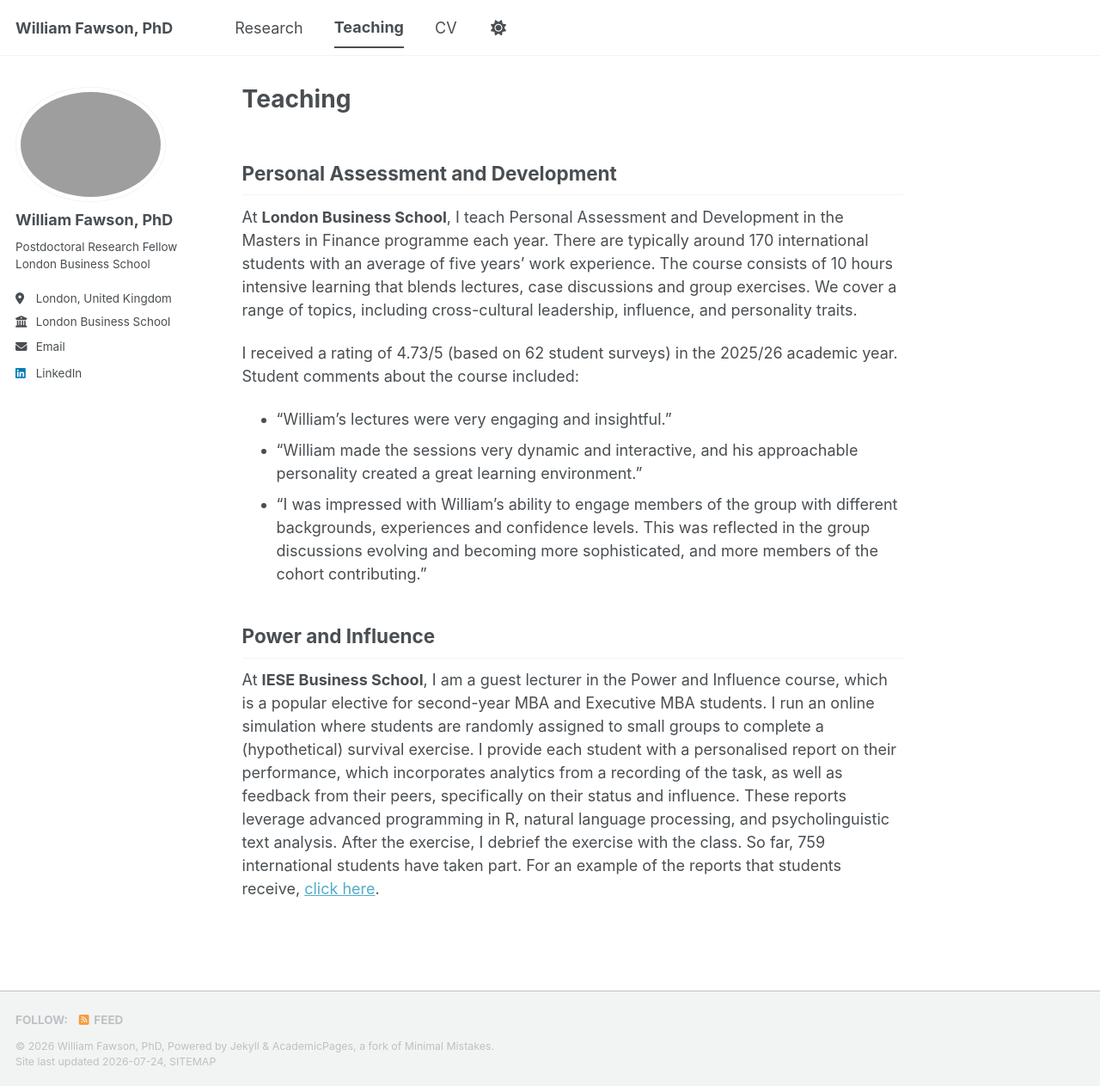
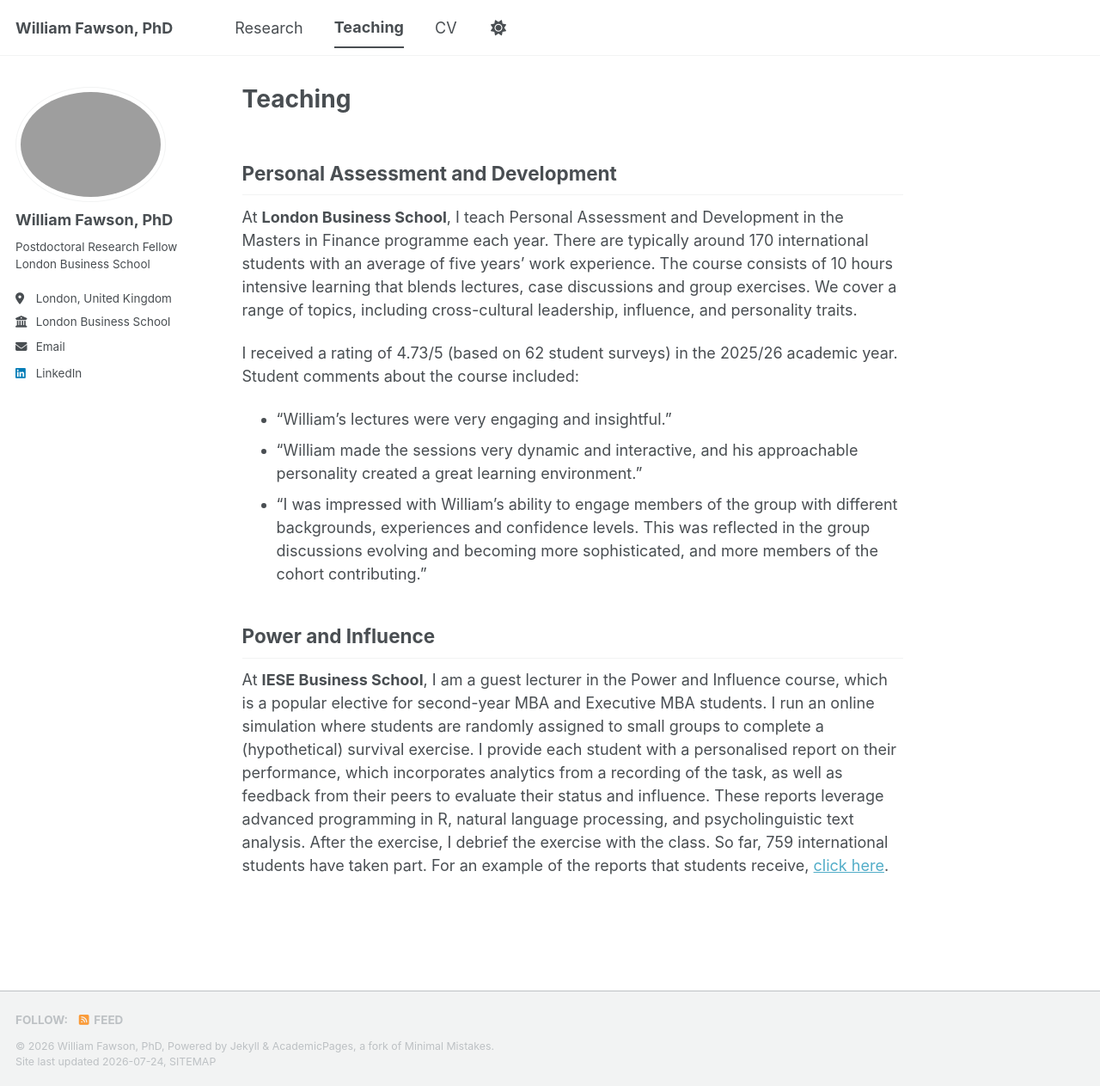
Before and after one commit to williamfawson/williamfawson.github.io, a Jekyll site: the page built from _pages/teaching.md, in a window 1280 px wide and 1263 px high. Shown: the whole window at 86% size. Built offline with Jekyll 4.4.1, drawn with Linux system fonts in a browser that asks for light colours; a style sheet for code colours, icons or effects is not loaded.

Commit message:
Update teaching.md

```diff
--- a/_pages/teaching.md
+++ b/_pages/teaching.md
@@ -14,4 +14,4 @@
 - "I was impressed with William's ability to engage members of the group with different backgrounds, experiences and confidence levels. This was reflected in the group discussions evolving and becoming more sophisticated, and more members of the cohort contributing."
 
 ## Power and Influence
-At **IESE Business School**, I am a guest lecturer in the Power and Influence course, which is a popular elective for second-year MBA and Executive MBA students. I run an online simulation where students are randomly assigned to small groups to complete a (hypothetical) survival exercise. I provide each student with a personalised report on their performance, which incorporates analytics from a recording of the task, as well as feedback from their peers, specifically on their status and influence. These reports leverage advanced programming in R, natural language processing, and psycholinguistic text analysis. After the exercise, I debrief the exercise with the class. So far, 759 international students have taken part. For an example of the reports that students receive, [click here](/files/ExampleZoomReport.pdf).
+At **IESE Business School**, I am a guest lecturer in the Power and Influence course, which is a popular elective for second-year MBA and Executive MBA students. I run an online simulation where students are randomly assigned to small groups to complete a (hypothetical) survival exercise. I provide each student with a personalised report on their performance, which incorporates analytics from a recording of the task, as well as feedback from their peers to evaluate their status and influence. These reports leverage advanced programming in R, natural language processing, and psycholinguistic text analysis. After the exercise, I debrief the exercise with the class. So far, 759 international students have taken part. For an example of the reports that students receive, [click here](/files/ExampleZoomReport.pdf).
```
